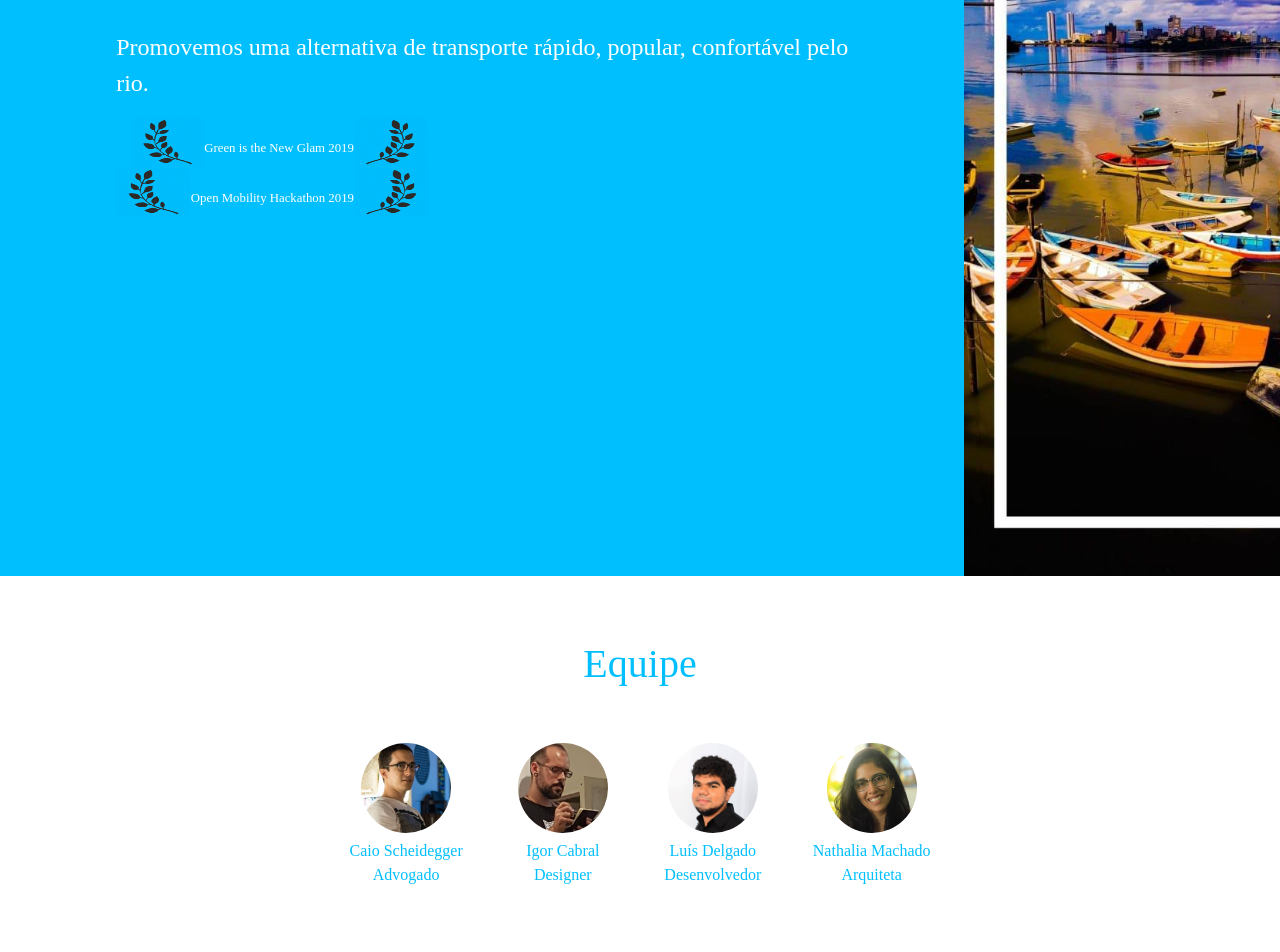
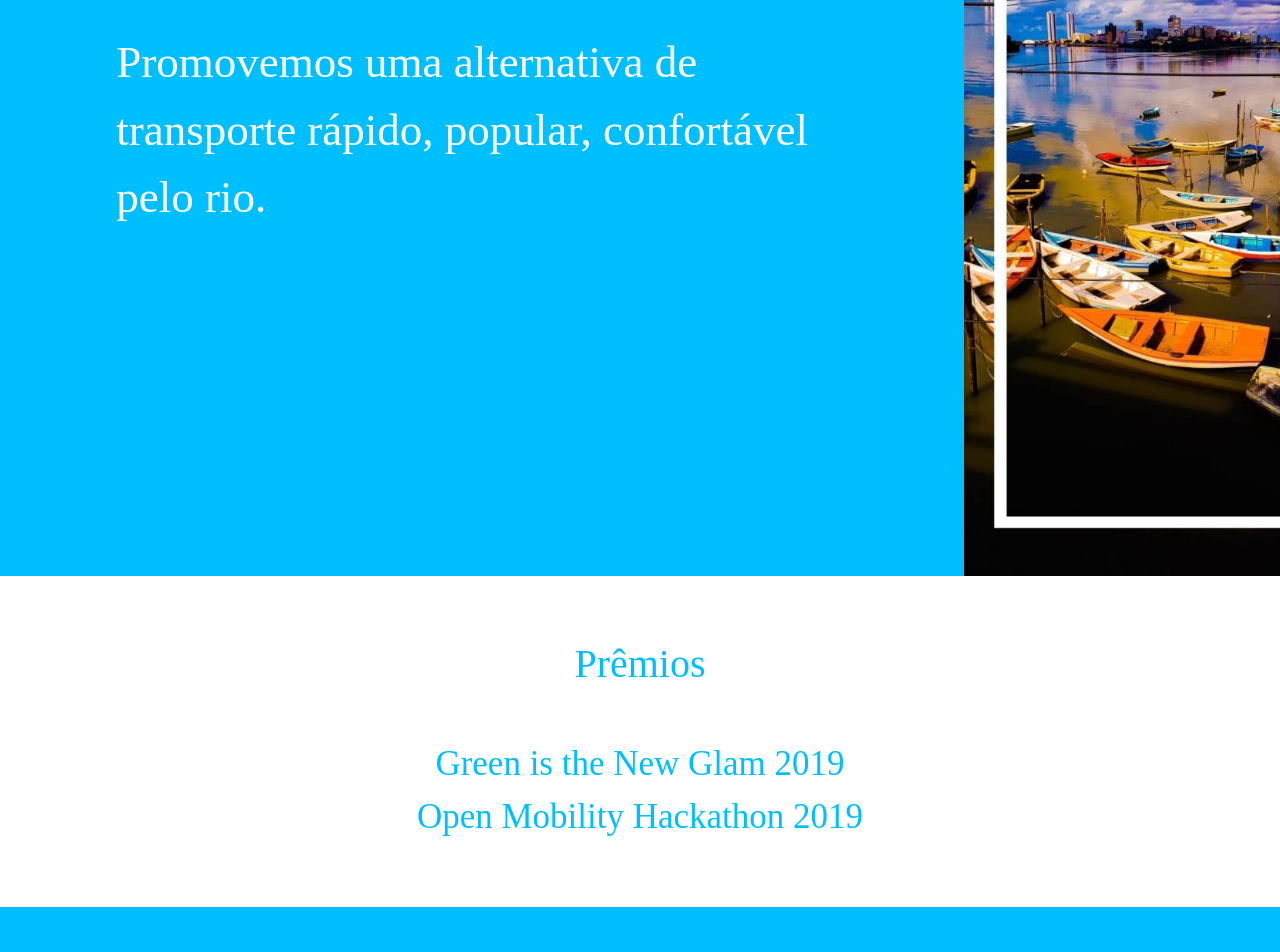
Before and after one commit to navegue/navegue.github.io, a plain HTML site: page index.html in a window 1280 px wide. Shown: the part 300-1252 px from the top of the page. Drawn offline with nearby package versions, Linux system fonts and the light colour scheme; a web font is replaced by a local one.

Commit message:
Ajustando layout para padrão centralizado

```diff
--- a/index.css
+++ b/index.css
@@ -69,7 +69,7 @@ a, h1, p {
 }
 
 .description p {
-    font-size: 150%;
+    font-size: 45px;
     color: white;
 }
 
@@ -91,34 +91,37 @@ a, h1, p {
     height: 100vh !important;
 }
 
-.gramado {
-    margin-left: 2% !important;
+/* Prêmios */
+.awards {
+    padding-top: 5%;
+    background-color: white;
+    text-align: center;
+    padding-bottom: 5%;
 }
 
-.award {
-    text-align: center;
+.awards h1 {
+    color: deepskyblue;
 }
 
-.award a {
-    color: white !important;
+.awards a {
+    color: deepskyblue !important;
     text-decoration: none !important;
-    margin-top: 3%;
-    font-size: 80%;
+    font-size: 35px;
 }
 
 /* Equipe */
 #team {
-    background-color: white;
+    background-color: deepskyblue;
     padding-top: 5%;
     padding-bottom: 5%;
 }
 
 #team p {
-    color: deepskyblue;
+    color: white;
 }
 
 .title {
-    color: deepskyblue;
+    color: white;
     margin-bottom: 4%;
 }
 
@@ -127,7 +130,7 @@ a, h1, p {
     max-height: 100px;
     border-radius: 50%;
     border-width: 5px;
-    border-color: white;
+    border-color: deepskyblue;
     border-style: solid;
 
 }
@@ -139,7 +142,7 @@ a, h1, p {
 
 #team p {
     margin-top: 1%;
-    font-size: 100%;
+    font-size: 20px;
 }
 
 /* Parceiros */
--- a/index.html
+++ b/index.html
@@ -30,20 +30,15 @@
             <div class="row justify-content-center start">
                 <div class="col-md-9 description">
                     <p>Promovemos uma alternativa de transporte rápido, popular, confortável pelo rio.</p>
-                    <div class="row award gramado" align="center">
-                        <img src="images/leftLaurel.png" />
-                            <a href="https://www.diariodepernambuco.com.br/noticia/vidaurbana/2019/08/startup-recifense-navegue-ganha-premio-do-principado-de-monaco.html">Green is the New Glam 2019</a>
-                        <img src="images/rightLaurel.png" />
-                    </div>
-                    <div class="row award" align="center">
-                        <img src="images/leftLaurel.png" />
-                            <a href="http://portodigital.org/119/37906-open-mobility-hack-chega-ao-fim-com-solucoes-em-mobilidade">Open Mobility Hackathon 2019</a>
-                        <img src="images/rightLaurel.png" />
-                    </div>
                 </div>
                 <div class="col-md-3 boat">
                     <img src="images/navegueNew.jpeg" />
                 </div>
+            </div>
+            <div class="col-md-12 awards" align="center">
+                <h1 class="title">Prêmios</h1>
+                <a href="https://www.diariodepernambuco.com.br/noticia/vidaurbana/2019/08/startup-recifense-navegue-ganha-premio-do-principado-de-monaco.html">Green is the New Glam 2019</a><br>
+                <a href="http://portodigital.org/119/37906-open-mobility-hack-chega-ao-fim-com-solucoes-em-mobilidade">Open Mobility Hackathon 2019</a>
             </div>
             <div id="team" class="col-md-12" align="center">
                 <h1 class="title">Equipe</h1>
```
